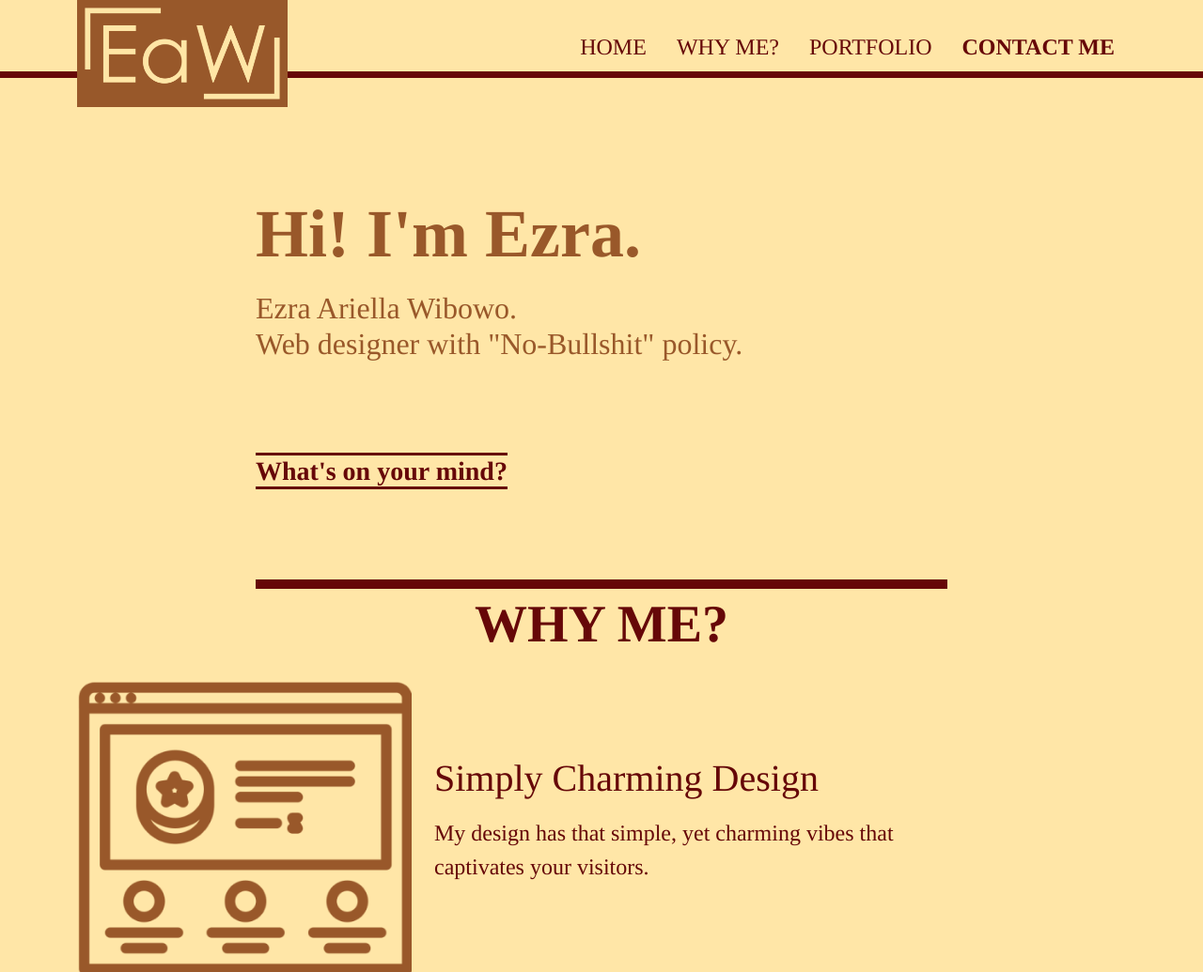
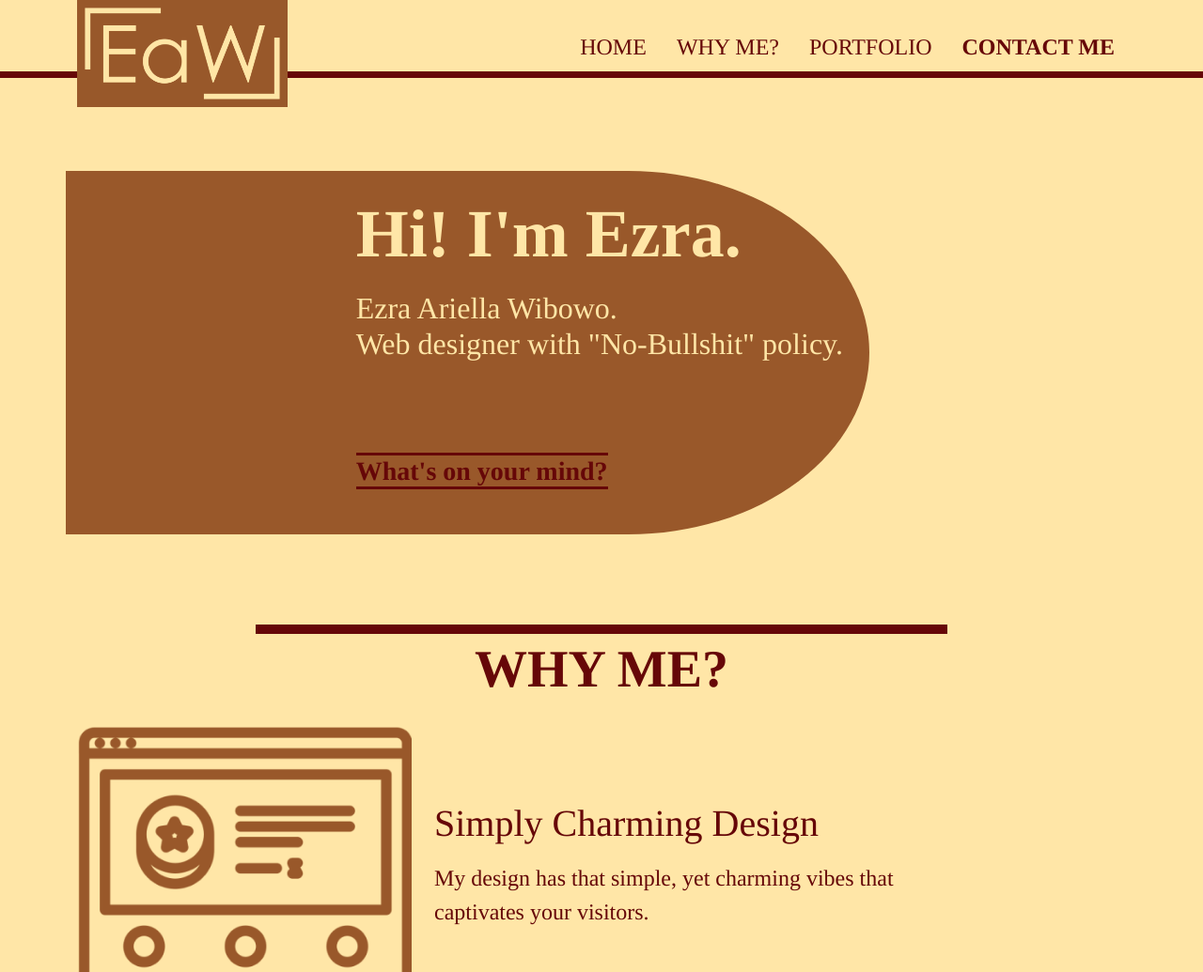
Before and after one commit to ezrawibowo/Eaw, a PHP site: page /?mailAlert=sent in a window 1280 px wide. Shown: the top 1035 px of the page at 94% size. Run offline with PHP 8.4, Linux system fonts and the light colour scheme; some libraries are stand-ins or nearby versions.

Commit message:
Add files via upload

```diff
--- a/index.php
+++ b/index.php
@@ -4,11 +4,13 @@ include('includes/header.php');
         <div id="scroll-container" data-bs-spy="scroll" data-bs-target="#scrollspy" data-bs-smooth-scroll="true">
         <section class="container pb-5 py-md-5 mt-md-5" id="home">
             <div class="row">
-                <div class="col-11 col-md-8 offset-md-2">
-                   <h1 class="display-2 fw-bolder mt-4">Hi! I'm Ezra.</h1>
-                    <h2 class="mt-3 mb-0">Ezra Ariella Wibowo.</h2>
-                    <h2 class="mb-5">Web designer with "No-Bullshit" policy.</h2>
-                    <a type="button" class="btn mt-md-5 p-0 rounded-0" href="#contact"><h3 class=" fw-bold mb-0">What's on your mind?</h3></a>
+                <div class=" hero-text col-10 col-md-9 d-md-flex justify-content-md-end">
+                    <div class=" ms-4 me-md-3 ">
+                       <h1 class="display-2 fw-bolder mt-4">Hi! I'm Ezra.</h1>
+                        <h2 class="mt-3 mb-0">Ezra Ariella Wibowo.</h2>
+                        <h2 class="mb-5">Web designer with "No-Bullshit" policy.</h2>
+                        <a type="button" class="btn mb-4 my-md-5 p-0 rounded-0" href="#contact"><h3 class=" fw-bold mb-0">What's on your mind?</h3></a>
+                    </div>
                 </div>
 
                 <!--<div class="col-5 col-md-4 offset-md-1 mt-4 mt-md-0">
--- a/style.css
+++ b/style.css
@@ -65,7 +65,12 @@ html, body{
 /* home */
 
 #home{
-    color: #99582a;
+    color: #ffe6a7;
+}
+
+.hero-text{
+    background: #99582a;
+    border-radius: 0 30% 30% 0/ 0 50% 50% 0;
 }
 
 #home a{
```
